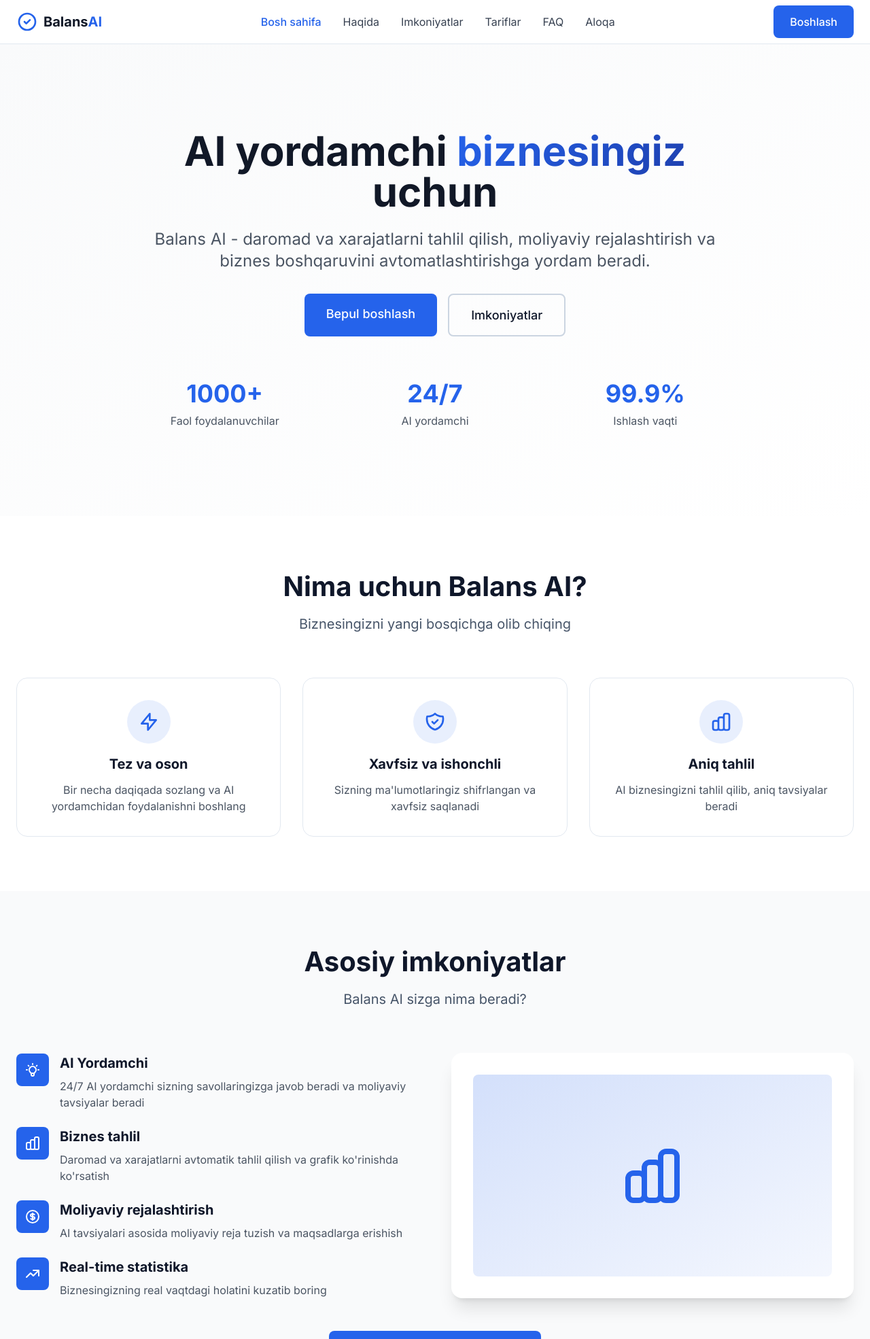
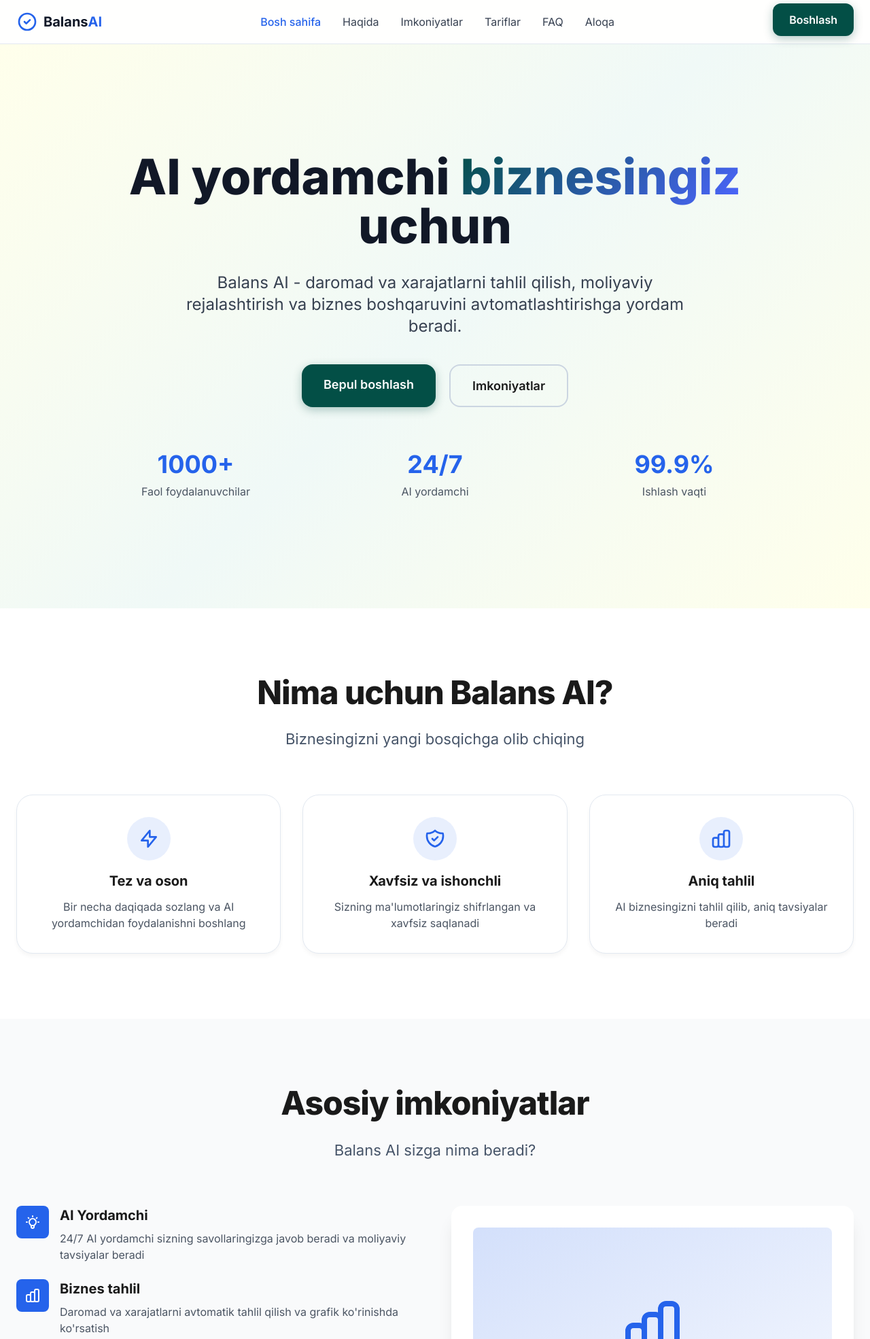
Before and after one commit to Usergeee443/balansai.uz, a Flask app: page / in a window 1280 px wide. Shown: the top 1970 px of the page at 68% size. Run offline with Flask 3, Linux system fonts and the light colour scheme; some libraries are stand-ins or nearby versions.

Commit message:
Update BalansAI.uz styling to match wisprflow.ai design
- Updated color scheme to wisprflow.ai style (deep teal #034f46, off-white #FFFFEB, accent blue #4d65ff)
- Enhanced typography with larger, bolder headings and improved spacing
- Added advanced animations (float, wave, shimmer, ripple effects)
- Updated hero section with dramatic gradient background and improved visual hierarchy
- Enhanced card hover effects with 3D tilt animation
- Improved button styles with smooth transitions and ripple hover effects
- Added parallax scrolling effect for hero section
- Updated CTA section with new accent gradient background
- Increased border radius for modern, rounded aesthetic
- Improved overall visual polish with better shadows and transitions

```diff
--- a/static/css/main.css
+++ b/static/css/main.css
@@ -1,11 +1,13 @@
 /* BalansAI.uz - Main Stylesheet */
 
-/* Colors */
+/* Colors - Wispr Flow Inspired */
 :root {
-    --color-primary: #2563EB;
-    --color-primary-dark: #1e40af;
-    --color-black: #0F172A;
+    --color-primary: #034f46;
+    --color-primary-dark: #023a34;
+    --color-accent: #4d65ff;
+    --color-black: #1A1A1A;
     --color-white: #FFFFFF;
+    --color-off-white: #FFFFEB;
     --color-gray-50: #F8FAFC;
     --color-gray-100: #F1F5F9;
     --color-gray-200: #E2E8F0;
@@ -15,7 +17,7 @@
     --color-gray-600: #475569;
     --color-gray-700: #334155;
     --color-gray-800: #1E293B;
-    --color-gray-900: #0F172A;
+    --color-gray-900: #1A1A1A;
 }
 
 /* Base Styles */
@@ -32,8 +34,8 @@ body {
     -webkit-font-smoothing: antialiased;
     -moz-osx-font-smoothing: grayscale;
     color: var(--color-gray-900);
-    background-color: var(--color-white);
-    line-height: 1.6;
+    background-color: var(--color-off-white);
+    line-height: 1.7;
 }
 
 /* Smooth Scrolling */
@@ -86,6 +88,33 @@ html {
     }
 }
 
+@keyframes float {
+    0%, 100% {
+        transform: translateY(0);
+    }
+    50% {
+        transform: translateY(-10px);
+    }
+}
+
+@keyframes wave {
+    0%, 100% {
+        transform: translateY(0);
+    }
+    50% {
+        transform: translateY(-5px);
+    }
+}
+
+@keyframes shimmer {
+    0% {
+        background-position: -1000px 0;
+    }
+    100% {
+        background-position: 1000px 0;
+    }
+}
+
 /* Animation Classes */
 .fade-in {
     animation: fadeIn 0.6s ease-out forwards;
@@ -114,76 +143,102 @@ html {
 .btn {
     display: inline-block;
     padding: 0.75rem 1.5rem;
-    border-radius: 0.5rem;
-    font-weight: 500;
+    border-radius: 0.75rem;
+    font-weight: 600;
     text-align: center;
     text-decoration: none;
-    transition: all 0.3s ease;
+    transition: all 0.4s cubic-bezier(0.4, 0, 0.2, 1);
     cursor: pointer;
     border: none;
     font-size: 1rem;
+    position: relative;
+    overflow: hidden;
 }
 
 .btn-primary {
     background-color: var(--color-primary);
     color: var(--color-white);
+    box-shadow: 0 4px 14px 0 rgba(3, 79, 70, 0.3);
 }
 
 .btn-primary:hover {
     background-color: var(--color-primary-dark);
-    transform: translateY(-2px);
-    box-shadow: 0 10px 20px rgba(37, 99, 235, 0.2);
+    transform: translateY(-3px);
+    box-shadow: 0 12px 28px 0 rgba(3, 79, 70, 0.4);
+}
+
+.btn-primary:active {
+    transform: translateY(-1px);
+    box-shadow: 0 6px 18px 0 rgba(3, 79, 70, 0.35);
 }
 
 .btn-secondary {
     background-color: transparent;
     color: var(--color-gray-900);
     border: 2px solid var(--color-gray-300);
+    box-shadow: none;
 }
 
 .btn-secondary:hover {
     border-color: var(--color-primary);
     color: var(--color-primary);
     transform: translateY(-2px);
+    box-shadow: 0 8px 20px rgba(0, 0, 0, 0.08);
 }
 
 .btn-large {
     padding: 1rem 2rem;
     font-size: 1.125rem;
+    border-radius: 1rem;
+}
+
+.btn-accent {
+    background-color: var(--color-accent);
+    color: var(--color-white);
+    box-shadow: 0 4px 14px 0 rgba(77, 101, 255, 0.3);
+}
+
+.btn-accent:hover {
+    background-color: #3d52e6;
+    transform: translateY(-3px);
+    box-shadow: 0 12px 28px 0 rgba(77, 101, 255, 0.4);
 }
 
 /* Card Styles */
 .card {
     background: var(--color-white);
-    border-radius: 1rem;
+    border-radius: 1.5rem;
     padding: 2rem;
-    transition: all 0.3s ease;
+    transition: all 0.4s cubic-bezier(0.4, 0, 0.2, 1);
     border: 1px solid var(--color-gray-200);
+    box-shadow: 0 4px 6px rgba(0, 0, 0, 0.04);
 }
 
 .card:hover {
-    transform: translateY(-5px);
-    box-shadow: 0 20px 40px rgba(0, 0, 0, 0.1);
+    transform: translateY(-8px);
+    box-shadow: 0 24px 48px rgba(0, 0, 0, 0.12);
     border-color: var(--color-primary);
 }
 
 /* Section Styles */
 .section {
-    padding: 5rem 0;
+    padding: 6rem 0;
 }
 
 .section-title {
-    font-size: 2.5rem;
-    font-weight: 700;
+    font-size: 3rem;
+    font-weight: 800;
     color: var(--color-gray-900);
-    margin-bottom: 1rem;
-    line-height: 1.2;
+    margin-bottom: 1.5rem;
+    line-height: 1.15;
+    letter-spacing: -0.02em;
 }
 
 .section-subtitle {
-    font-size: 1.25rem;
+    font-size: 1.375rem;
     color: var(--color-gray-600);
-    margin-bottom: 3rem;
+    margin-bottom: 4rem;
+    line-height: 1.6;
 }
 
 /* Container */
@@ -267,7 +322,7 @@ html {
 
 /* Gradient Text */
 .gradient-text {
-    background: linear-gradient(135deg, var(--color-primary) 0%, #1e40af 100%);
+    background: linear-gradient(135deg, var(--color-primary) 0%, var(--color-accent) 100%);
     -webkit-background-clip: text;
     -webkit-text-fill-color: transparent;
     background-clip: text;
@@ -310,3 +365,39 @@ html {
 .mb-5 { margin-bottom: 3rem; }
 
 .opacity-0 { opacity: 0; }
+
+/* Additional Modern Styles */
+.float-animation {
+    animation: float 3s ease-in-out infinite;
+}
+
+.hover-lift {
+    transition: transform 0.3s ease;
+}
+
+.hover-lift:hover {
+    transform: translateY(-5px);
+}
+
+.text-shadow-lg {
+    text-shadow: 0 10px 30px rgba(0, 0, 0, 0.1);
+}
+
+.backdrop-blur {
+    backdrop-filter: blur(10px);
+    -webkit-backdrop-filter: blur(10px);
+}
+
+.rounded-xl { border-radius: 1rem; }
+.rounded-2xl { border-radius: 1.5rem; }
+.rounded-3xl { border-radius: 2rem; }
+
+/* Hero Gradient Background */
+.hero-gradient {
+    background: linear-gradient(135deg, var(--color-off-white) 0%, #f0f9f7 50%, var(--color-off-white) 100%);
+}
+
+/* Accent Gradient */
+.accent-gradient {
+    background: linear-gradient(135deg, var(--color-primary) 0%, var(--color-accent) 100%);
+}
--- a/static/js/main.js
+++ b/static/js/main.js
@@ -93,3 +93,84 @@ document.addEventListener('DOMContentLoaded', function() {
         }, 5000);
     });
 });
+
+// Button hover wave effect
+document.addEventListener('DOMContentLoaded', function() {
+    const buttons = document.querySelectorAll('.btn');
+
+    buttons.forEach(button => {
+        button.addEventListener('mouseenter', function(e) {
+            const rect = button.getBoundingClientRect();
+            const x = e.clientX - rect.left;
+            const y = e.clientY - rect.top;
+
+            const ripple = document.createElement('span');
+            ripple.style.cssText = `
+                position: absolute;
+                width: 0;
+                height: 0;
+                border-radius: 50%;
+                background: rgba(255, 255, 255, 0.3);
+                transform: translate(-50%, -50%);
+                pointer-events: none;
+                animation: ripple 0.6s ease-out;
+            `;
+            ripple.style.left = x + 'px';
+            ripple.style.top = y + 'px';
+
+            button.style.position = 'relative';
+            button.appendChild(ripple);
+
+            setTimeout(() => ripple.remove(), 600);
+        });
+    });
+});
+
+// Add ripple animation CSS dynamically
+const style = document.createElement('style');
+style.textContent = `
+    @keyframes ripple {
+        to {
+            width: 300px;
+            height: 300px;
+            opacity: 0;
+        }
+    }
+`;
+document.head.appendChild(style);
+
+// Parallax effect for hero section
+window.addEventListener('scroll', function() {
+    const scrolled = window.pageYOffset;
+    const heroSection = document.querySelector('.hero-gradient');
+
+    if (heroSection && scrolled < window.innerHeight) {
+        heroSection.style.transform = `translateY(${scrolled * 0.3}px)`;
+        heroSection.style.opacity = 1 - (scrolled / window.innerHeight) * 0.5;
+    }
+});
+
+// Card tilt effect on hover
+document.addEventListener('DOMContentLoaded', function() {
+    const cards = document.querySelectorAll('.card');
+
+    cards.forEach(card => {
+        card.addEventListener('mousemove', function(e) {
+            const rect = card.getBoundingClientRect();
+            const x = e.clientX - rect.left;
+            const y = e.clientY - rect.top;
+
+            const centerX = rect.width / 2;
+            const centerY = rect.height / 2;
+
+            const rotateX = (y - centerY) / 20;
+            const rotateY = (centerX - x) / 20;
+
+            card.style.transform = `perspective(1000px) rotateX(${rotateX}deg) rotateY(${rotateY}deg) translateY(-8px)`;
+        });
+
+        card.addEventListener('mouseleave', function() {
+            card.style.transform = '';
+        });
+    });
+});
--- a/templates/pages/index.html
+++ b/templates/pages/index.html
@@ -6,17 +6,17 @@
 {% block content %}
 
 <!-- Hero Section -->
-<section class="relative bg-gradient-to-br from-gray-50 to-white py-20 md:py-32">
+<section class="relative hero-gradient py-24 md:py-40 overflow-hidden">
     <div class="container">
-        <div class="max-w-4xl mx-auto text-center">
-            <h1 class="text-4xl md:text-6xl font-bold text-gray-900 mb-6 fade-on-scroll">
+        <div class="max-w-5xl mx-auto text-center">
+            <h1 class="text-5xl md:text-7xl font-extrabold text-gray-900 mb-8 fade-on-scroll leading-tight">
                 AI yordamchi
                 <span class="gradient-text">biznesingiz</span> uchun
             </h1>
-            <p class="text-xl md:text-2xl text-gray-600 mb-8 fade-on-scroll stagger-1">
+            <p class="text-xl md:text-2xl text-gray-700 mb-10 fade-on-scroll stagger-1 max-w-3xl mx-auto leading-relaxed">
                 Balans AI - daromad va xarajatlarni tahlil qilish, moliyaviy rejalashtirish va biznes boshqaruvini avtomatlashtirishga yordam beradi.
             </p>
-            <div class="flex flex-col sm:flex-row gap-4 justify-center fade-on-scroll stagger-2">
+            <div class="flex flex-col sm:flex-row gap-5 justify-center fade-on-scroll stagger-2">
                 <a href="{{ url_for('pricing') }}" class="btn btn-primary btn-large">
                     Bepul boshlash
                 </a>
@@ -361,19 +361,19 @@
 </section>
 
 <!-- CTA Section -->
-<section class="section bg-gradient-to-br from-primary to-primary-dark text-white">
+<section class="section accent-gradient text-white">
     <div class="container text-center max-w-3xl fade-on-scroll">
-        <h2 class="text-3xl md:text-4xl font-bold mb-6">
+        <h2 class="text-4xl md:text-5xl font-extrabold mb-8 leading-tight">
             Biznesingizni yangi bosqichga olib chiqishga tayyormisiz?
         </h2>
-        <p class="text-xl mb-8 text-white/90">
+        <p class="text-xl md:text-2xl mb-10 text-white/95 leading-relaxed">
             Bugun bepul boshlang va Balans AI ning qudratini his qiling
         </p>
-        <div class="flex flex-col sm:flex-row gap-4 justify-center">
-            <a href="{{ url_for('pricing') }}" class="bg-white text-primary hover:bg-gray-100 px-8 py-3 rounded-lg font-medium transition-colors">
+        <div class="flex flex-col sm:flex-row gap-5 justify-center">
+            <a href="{{ url_for('pricing') }}" class="bg-white text-primary hover:bg-gray-100 px-10 py-4 rounded-xl font-bold text-lg transition-all hover:transform hover:scale-105">
                 Bepul boshlash
             </a>
-            <a href="{{ url_for('contact') }}" class="border-2 border-white text-white hover:bg-white hover:text-primary px-8 py-3 rounded-lg font-medium transition-colors">
+            <a href="{{ url_for('contact') }}" class="border-2 border-white text-white hover:bg-white hover:text-primary px-10 py-4 rounded-xl font-bold text-lg transition-all hover:transform hover:scale-105">
                 Bog'lanish
             </a>
         </div>
```
